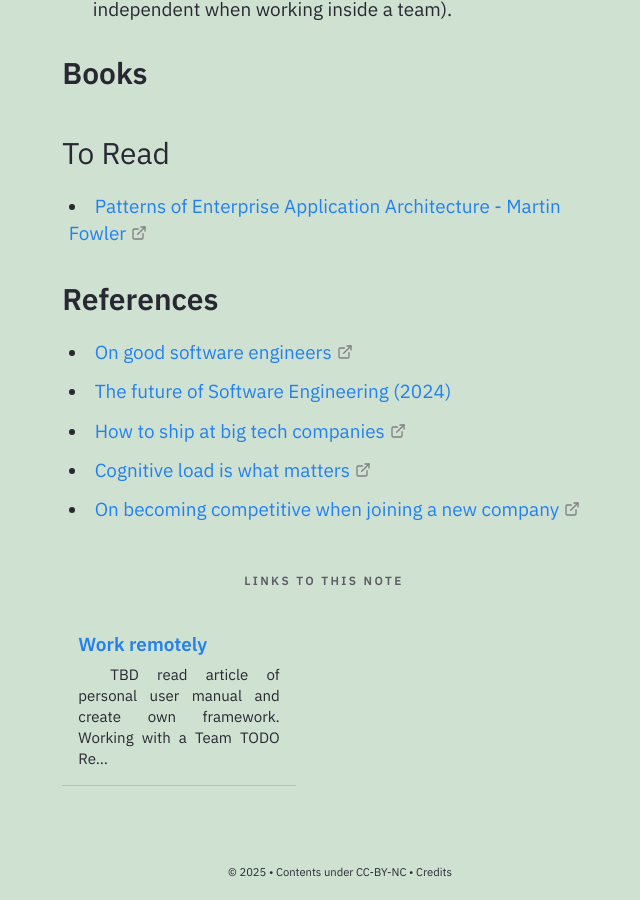
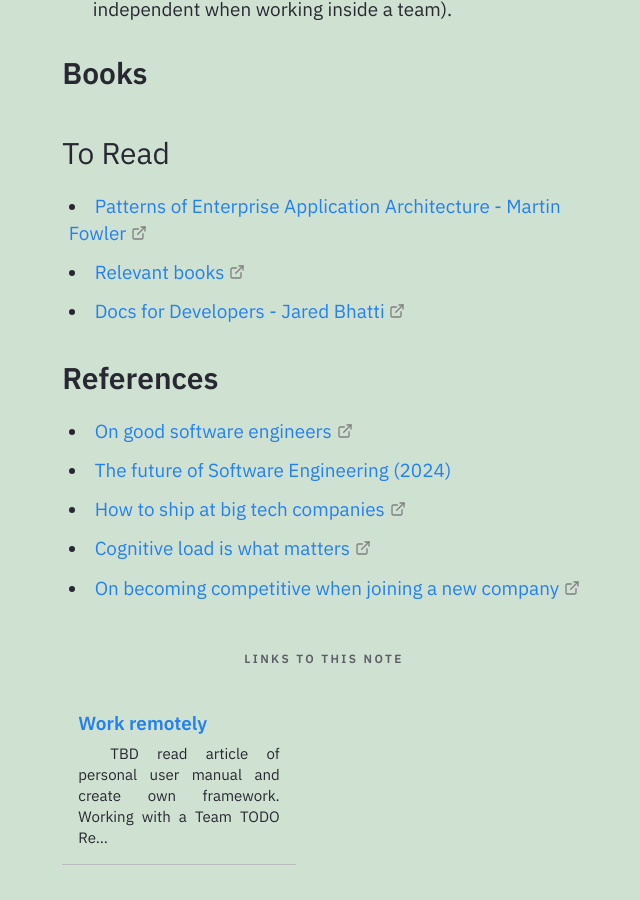
Before and after one commit to Gorzas/gorzas.github.io, a Jekyll site: the page built from _notes/Public/tech/Being a Senior Software Engineer.md, in a window 1280 px wide and 900 px high, scrolled down 1151 px. Shown: the whole window, without its empty margins (316-956 px from the left). Built offline with Jekyll 4.4.1, drawn with Linux system fonts in a browser that asks for light colours.

Commit message:
Update last modified date and add reading resources
Updated the last modified date and added new reading resources.

```diff
--- a/_notes/Public/tech/Being a Senior Software Engineer.md
+++ b/_notes/Public/tech/Being a Senior Software Engineer.md
@@ -34,6 +34,8 @@ growth: seedlings
 ### To Read
 
 - [Patterns of Enterprise Application Architecture - Martin Fowler](https://martinfowler.com/books/eaa.html)
+- [Relevant books](https://www.writethedocs.org/books/)
+- [Docs for Developers - Jared Bhatti](https://www.apress.com/us/book/9781484272169)
 
 ## References
 
```
Also changed, not shown: other parts of _notes/Public/tech/Being a Senior Software Engineer.md (+1 -1 lines).
